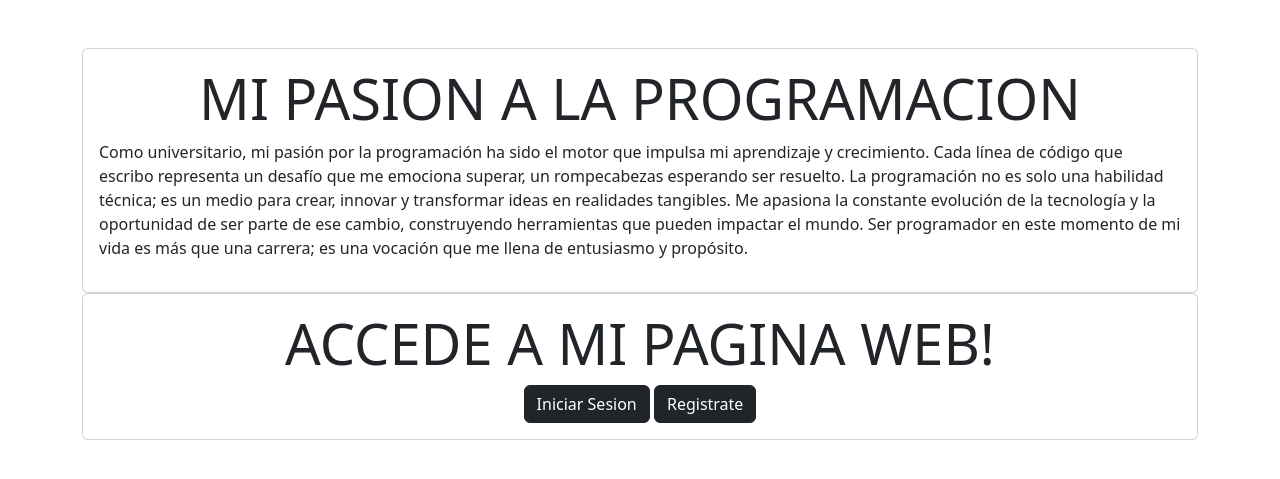
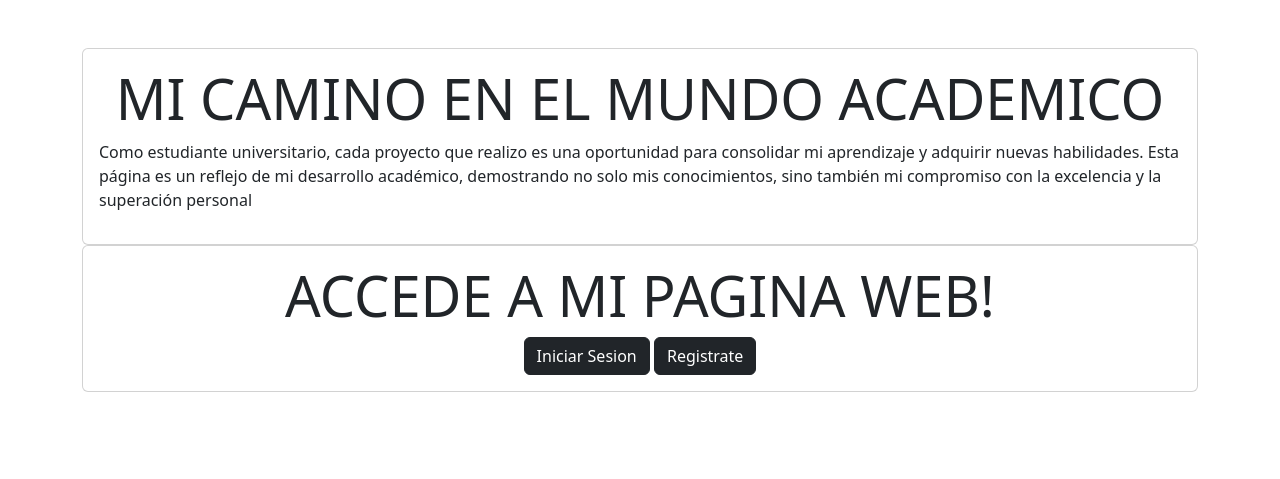
Before and after one commit to saulcm555/django-auth-crud, a Django app: page / in a window 1280 px wide. Shown: the part 56-535 px from the top of the page. Run offline with Django 5.2, Linux system fonts and the light colour scheme.

Commit message:
new text

```diff
--- a/tasks/templates/home.html
+++ b/tasks/templates/home.html
@@ -3,8 +3,8 @@
 {% block content %}
 <main class="container py-5">
     <section class="card card-body">
-        <h1 class="display-4 text-center">MI PASION A LA PROGRAMACION</h1>
-        <P>Como universitario, mi pasión por la programación ha sido el motor que impulsa mi aprendizaje y crecimiento. Cada línea de código que escribo representa un desafío que me emociona superar, un rompecabezas esperando ser resuelto. La programación no es solo una habilidad técnica; es un medio para crear, innovar y transformar ideas en realidades tangibles. Me apasiona la constante evolución de la tecnología y la oportunidad de ser parte de ese cambio, construyendo herramientas que pueden impactar el mundo. Ser programador en este momento de mi vida es más que una carrera; es una vocación que me llena de entusiasmo y propósito.</P>
+        <h1 class="display-4 text-center">MI CAMINO EN EL MUNDO ACADEMICO</h1>
+        <P>Como estudiante universitario, cada proyecto que realizo es una oportunidad para consolidar mi aprendizaje y adquirir nuevas habilidades. Esta página es un reflejo de mi desarrollo académico, demostrando no solo mis conocimientos, sino también mi compromiso con la excelencia y la superación personal</P>
     </section>
     <section class="card card-body">
         <h1 class="display-4 text-center">ACCEDE A MI PAGINA WEB!</h1>
```
